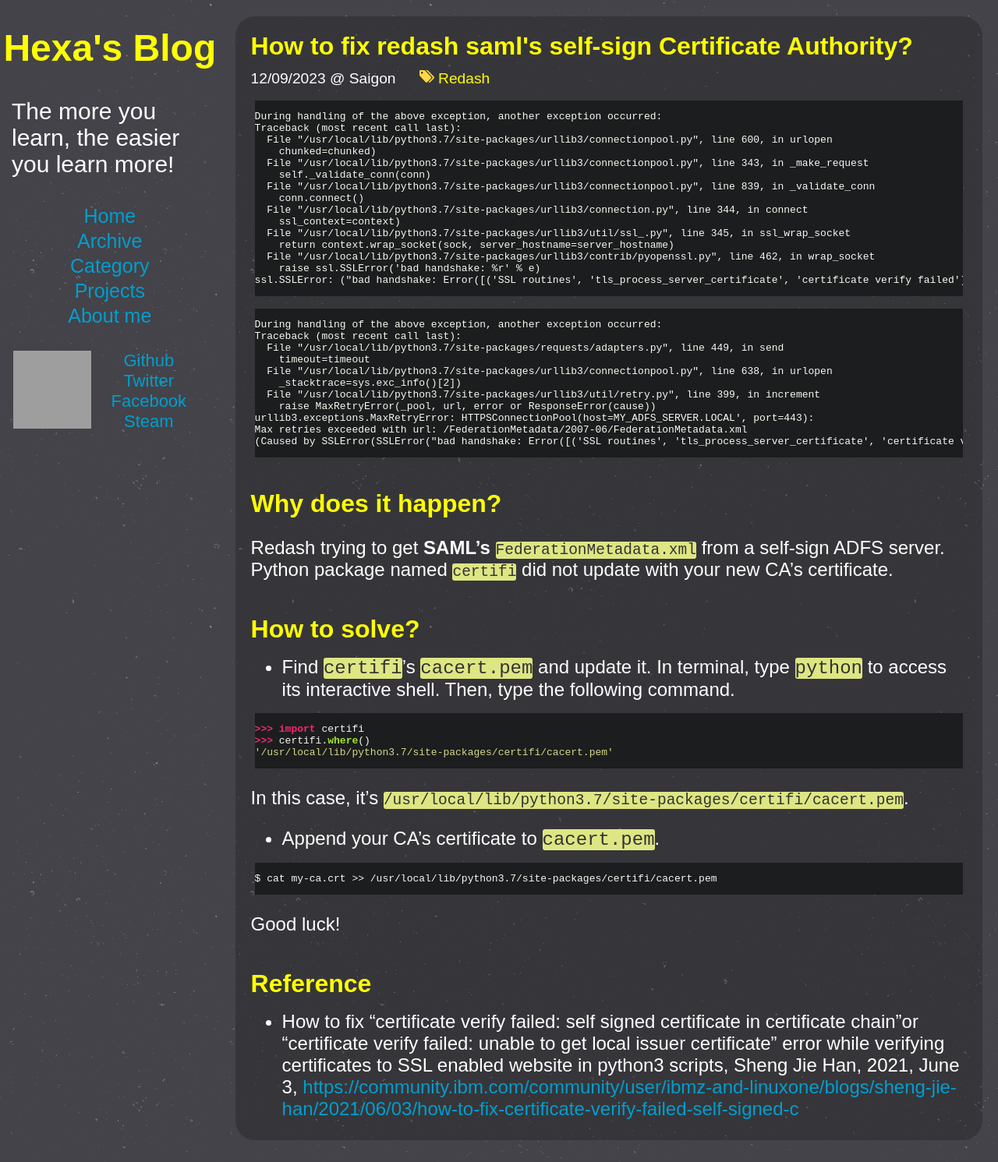
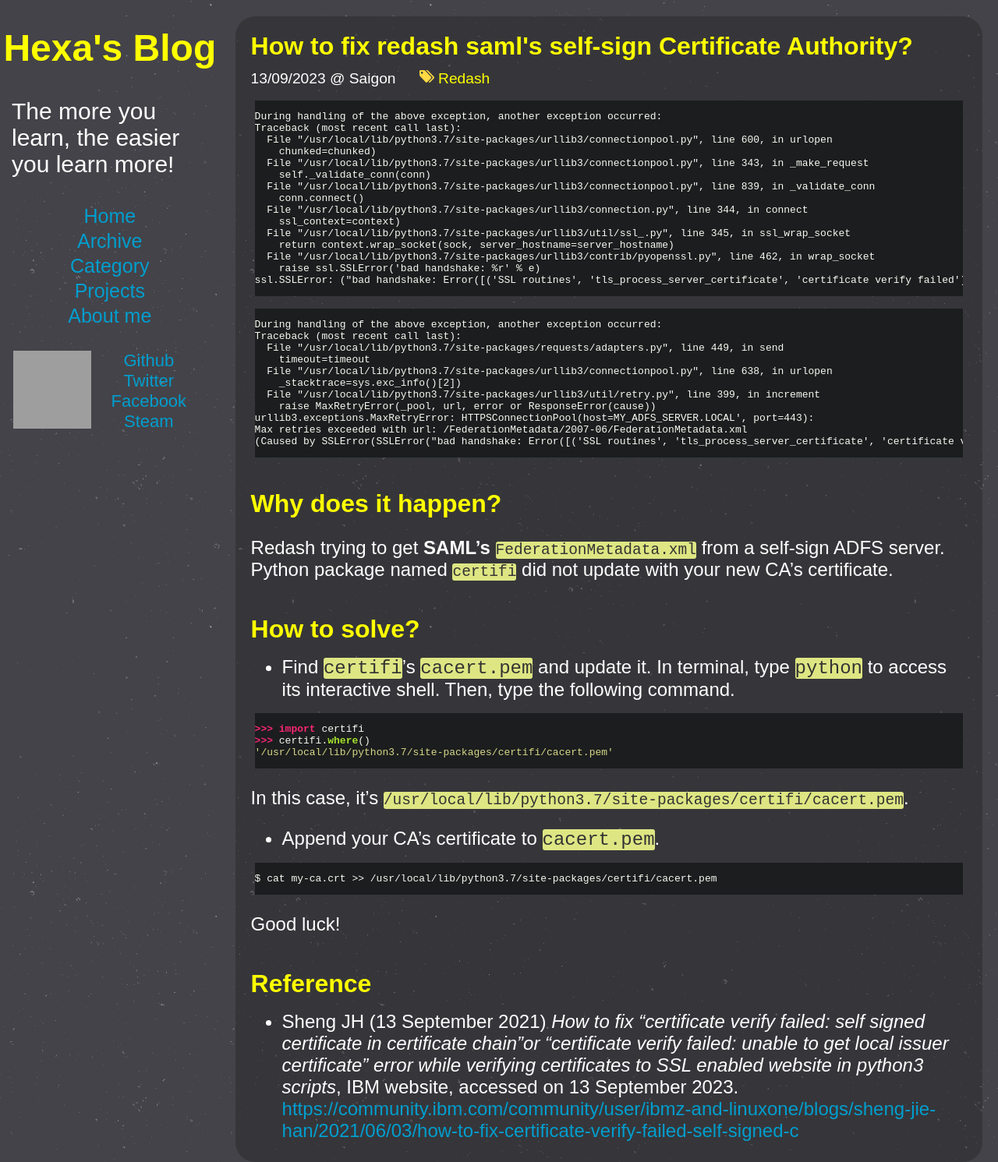
Before and after one commit to nguyenvinhlinh/nguyenvinhlinh.github.io, a Jekyll site: the page built from _posts/2023-09-11-How-to-fix-redash-saml's-self-sign-Certificate-Authority.md, in a window 1280 px wide. Shown: the whole page at 78% size. Built offline with Jekyll 4.4.1, drawn with Linux system fonts in a browser that asks for light colours; comment, search, counter and statistics services are not loaded; grey boxes are pictures that could not be loaded.

Commit message:
update reference.

```diff
--- a/_posts/2023-09-11-How-to-fix-redash-saml's-self-sign-Certificate-Authority.md
+++ b/_posts/2023-09-11-How-to-fix-redash-saml's-self-sign-Certificate-Authority.md
@@ -2,9 +2,12 @@
 layout: post
 title: "How to fix redash saml's self-sign Certificate Authority?"
 date: 2023-09-11 21:28:01
-update:
+update: 2023-09-13
 location: Saigon
 tags:
+- Redash
+- SAML
+- CA
 categories:
 - Redash
 seo_description:
@@ -68,4 +71,4 @@
 Good luck!
 
 # Reference
-- How to fix “certificate verify failed: self signed certificate in certificate chain”or “certificate verify failed: unable to get local issuer certificate” error while verifying certificates to SSL enabled website in python3 scripts, Sheng Jie Han, 2021, June 3, [https://community.ibm.com/community/user/ibmz-and-linuxone/blogs/sheng-jie-han/2021/06/03/how-to-fix-certificate-verify-failed-self-signed-c](https://community.ibm.com/community/user/ibmz-and-linuxone/blogs/sheng-jie-han/2021/06/03/how-to-fix-certificate-verify-failed-self-signed-c)
+- Sheng JH (13 September 2021) *How to fix “certificate verify failed: self signed certificate in certificate chain”or “certificate verify failed: unable to get local issuer certificate” error while verifying certificates to SSL enabled website in python3 scripts*, IBM website, accessed on 13 September 2023. [https://community.ibm.com/community/user/ibmz-and-linuxone/blogs/sheng-jie-han/2021/06/03/how-to-fix-certificate-verify-failed-self-signed-c](https://community.ibm.com/community/user/ibmz-and-linuxone/blogs/sheng-jie-han/2021/06/03/how-to-fix-certificate-verify-failed-self-signed-c)
```
